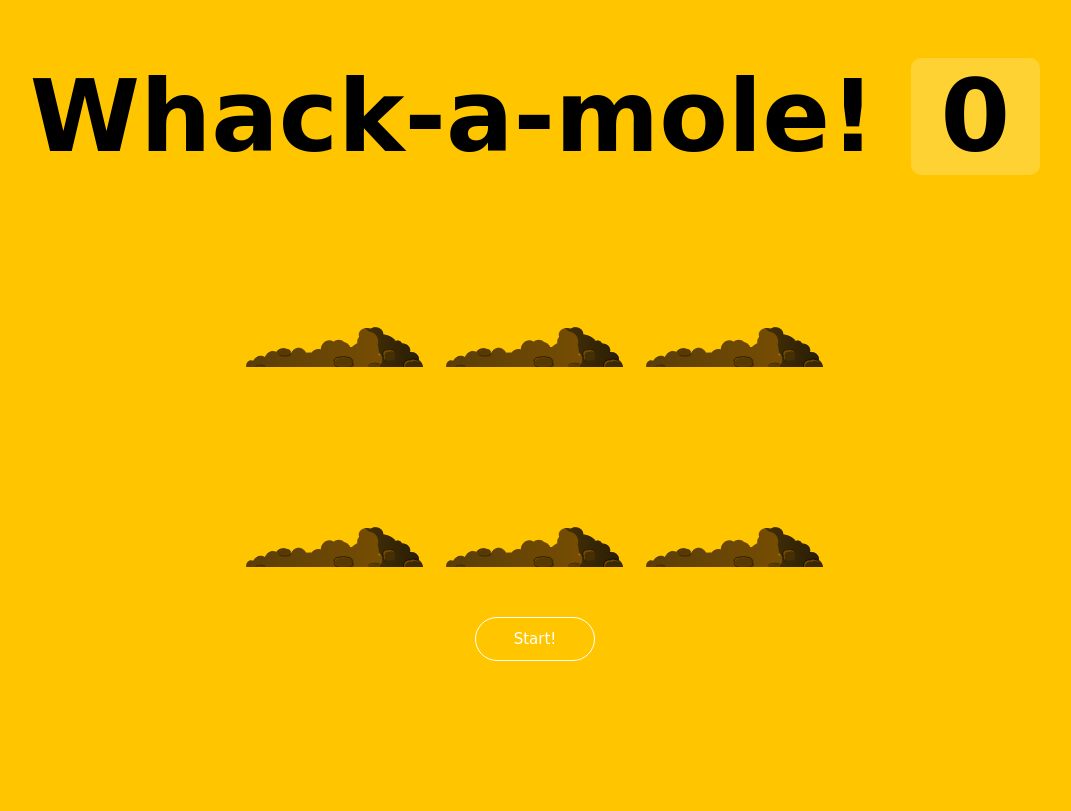
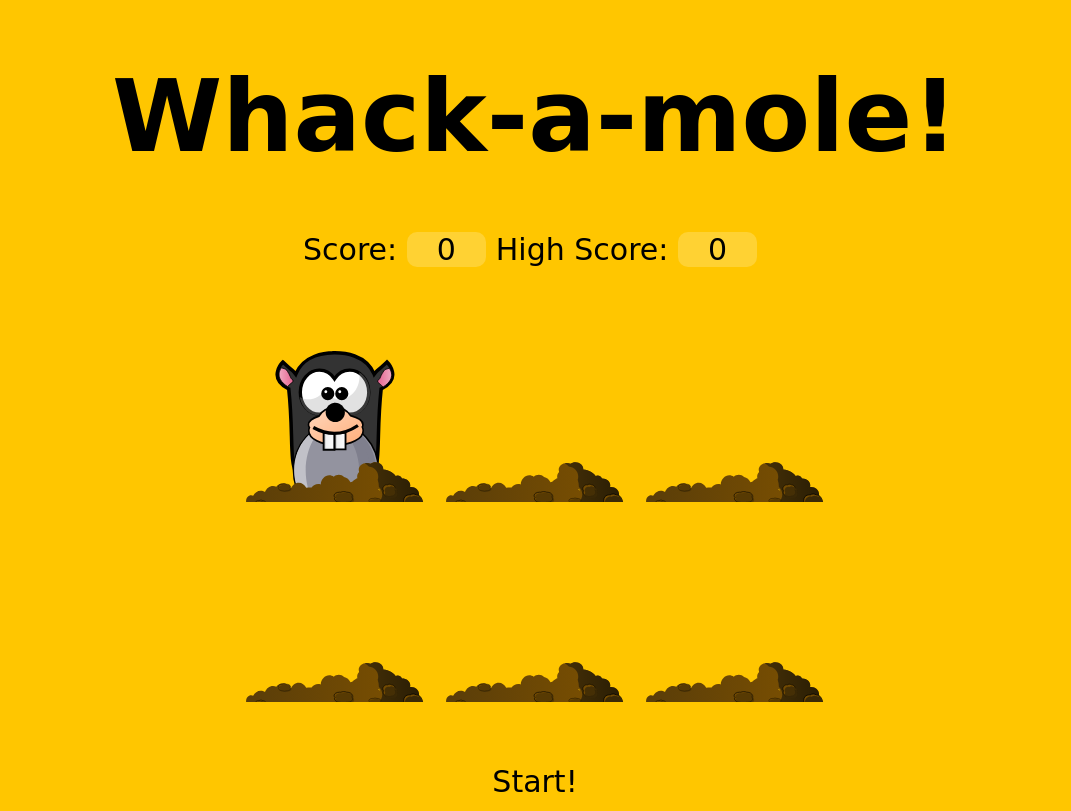
Before and after one commit to danascript/WesBos-30day-Coding-challenge, a plain HTML site: page 30 - Whack A Mole/index.html in a window 1280 px wide. Both pictures are taken after a click on the button "Start!". Shown: the whole page, without its empty margins (105-1176 px from the left). Drawn offline with Linux system fonts and the light colour scheme.

Commit message:
Updated main.js
Fixed a typo and added highscore count

```diff
--- a/30 - Whack A Mole/index.html
+++ b/30 - Whack A Mole/index.html
@@ -7,7 +7,11 @@
     </head>
     <body>
 
-      <h1>Whack-a-mole! <span class="score">0</span></h1>
+      <h1>Whack-a-mole!</h1>
+        <div class="scoreBlock">
+          <p class="scores">Score: <span class="score">0</span></p>
+          <p class="scores">High Score: <span class="highscore">0</span></p>
+        </div>
 
       <div class="game">
         <div class="hole hole1">
@@ -30,7 +34,7 @@
         </div>
       </div>
 
-      <button onClick="startGame()">Start!</button>
+      <button>Start!</button>
 
       <script src="main.js"></script>
     </body>
--- a/30 - Whack A Mole/main.js
+++ b/30 - Whack A Mole/main.js
@@ -1,54 +1,68 @@
-const holes = document.querySelectorAll('.hole')
-const scoreBoard = document.querySelector('.score')
-const moles = document.querySelectorAll('.mole')
-let lastHole
-let timeUp = false
-let score = 0
+const holes = document.querySelectorAll('.hole');
+const scoreBoard = document.querySelector('.score');
+const moles = document.querySelectorAll('.mole');
+const startButton = document.querySelector('button');
+const highscoreBoard = document.querySelector('.highscore')
+
+
+let lastHole;
+let timeUp = false;
+let score = 0;
+let highscore = 0
+highscoreBoard.textContent = highscore
 
 function randomTime(min, max) {
-  return Math.round(Math.random() * (max - min) + min)
+  return Math.round(Math.random() * (max - min) + min);
 }
 
 function randomHole(holes) {
-  const idx = Math.floor(Math.random() * holes.length)
-  const hole = holes[idx]
+  const idx = Math.floor(Math.random() * holes.length);
+  const hole = holes[idx];
+
   if (hole === lastHole) {
-    return randomHole(holes)
+    return randomHole(holes);
   }
 
-  lastHole = hole
-  return hole
+  lastHole = hole;
+  return hole;
 }
 
 function peep() {
-  const time = randomTime(200, 1000)
-  const hole = randomHole(holes)
-  hole.classList.add('up')
+  const time = randomTime(200, 1000);
+  const hole = randomHole(holes);
 
+  hole.classList.add('up');
   setTimeout(() => {
-    hole.classList.remove('up')
-    if(!timeUp) {
-      peep()
-    }
-  }, time)
+    hole.classList.remove('up');
+    if(!timeUp) peep();
+  }, time);
 }
 
 function startGame() {
-  scoreBoard.textContent = 0
-  timeup = false
-  score = 0
-  peep()
-  setTimeout(() => timeUp = true, 2000)
+  scoreBoard.textContent = 0;
+  timeUp = false;
+  score = 0;
+  peep();
+
+  setTimeout(() => timeUp = true, 5000);
 }
 
 function bonk(e) {
   if (!e.isTrusted) {
-    return
+    return;
   }
 
-  score++
-  this.classList.remove('up')
-  scoreBoard.textContent = score
+  score++;
+
+  if (score >= highscore) {
+      highscore = score;
+    }
+
+  this.parentNode.classList.remove('up');
+
+  scoreBoard.textContent = score;
+  highscoreBoard.textContent = highscore;
 }
 
-moles.forEach(mole => mole.addEventListener('click', bonk))
+moles.forEach(mole => mole.addEventListener('click', bonk));
+startButton.addEventListener("click", startGame);
--- a/30 - Whack A Mole/style.css
+++ b/30 - Whack A Mole/style.css
@@ -21,11 +21,20 @@ h1 {
   margin-bottom: 0;
 }
 
-.score {
+.score,
+.highscore {
   background:rgba(255,255,255,0.2);
   padding:0 3rem;
-  line-height:1;
+  line-height:1.5;
   border-radius:1rem;
+  margin-right: 1rem;
+}
+
+.scoreBlock {
+  justify-content: center;
+  display: flex;
+  font-size: 3rem;
+  margin-top: 3rem;
 }
 
 .game {
@@ -71,20 +80,18 @@ h1 {
 button {
   margin: 0 auto;
   width: 120px;
-  border: 1px solid white;
+  border: none;
   border-radius: 35px;
   padding: 12px;
   margin-top: 5rem;
-  color: white;
   background-color: transparent;
   font-family: 'Amatic SC', cursive;
-  font-size: 1.5rem;
+  font-size: 3rem;
   display: block;
 }
 
 button:hover {
-  border: 1px solid black;
-  background-color: black;
+  text-shadow: 0 2px 5px grey;
   cursor: grabbing;
   cursor: -webkit-grabbing;
 }
```
